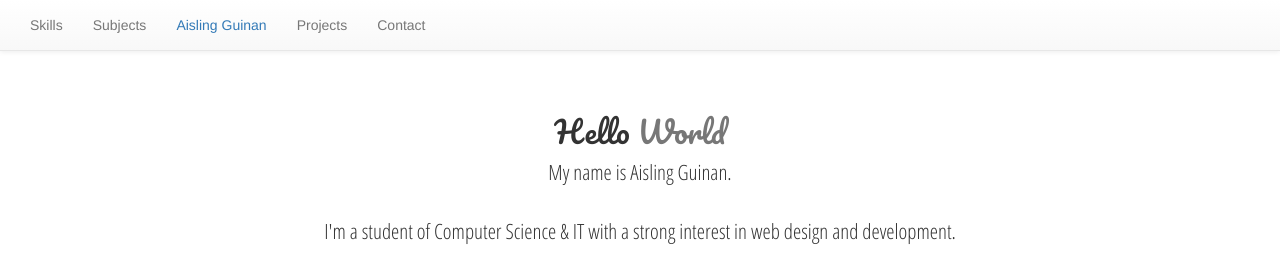
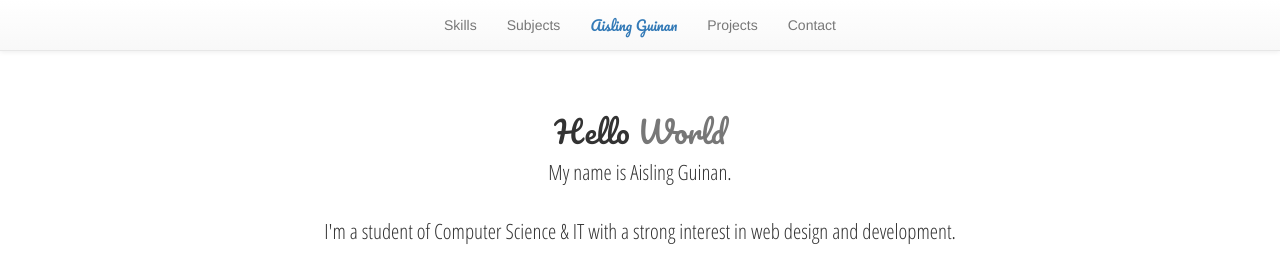
Before and after one commit to AshGuinan/PortfolioSite, a plain HTML site: page index.html in a window 1280 px wide. Shown: the top 269 px of the page. Drawn offline with nearby package versions, Linux system fonts and the light colour scheme.

Commit message:
Update main.css

```diff
--- a/main.css
+++ b/main.css
@@ -2,6 +2,7 @@ body{
     margin-top: 70px;
     /*For Navbar!*/
 }
+
 .heading{
     font-family: 'Pacifico', cursive;
 
@@ -108,6 +109,22 @@ background: url();
 
 
 }
+
+.navbar-text{
+    font-family: 'Pacifico', cursive;
+}
+
+.navbar .navbar-nav {
+
+  display: inline-block;
+  float: none;
+  vertical-align: top;
+}
+
+.navbar .navbar-collapse {
+  text-align: center;
+}
+
 
 @media(max-width:1200px) {
     .headline h1 {
```
